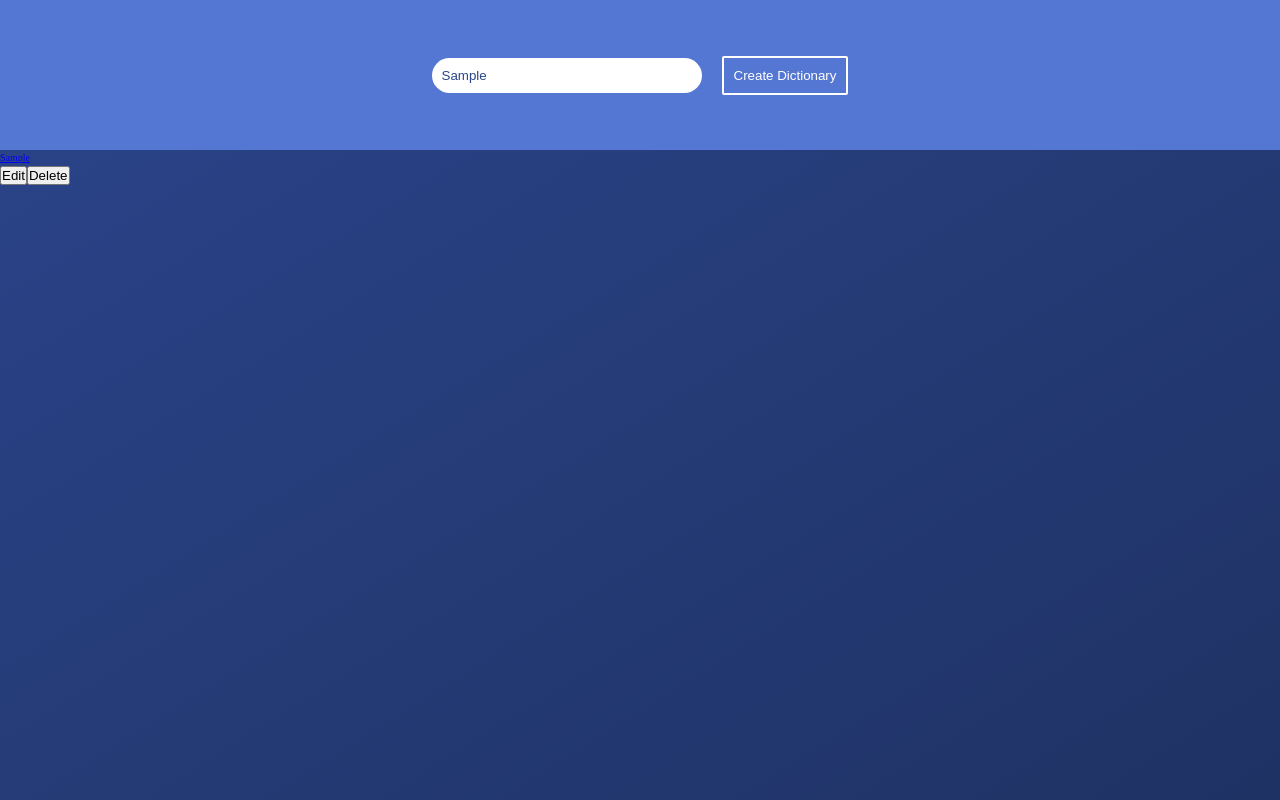
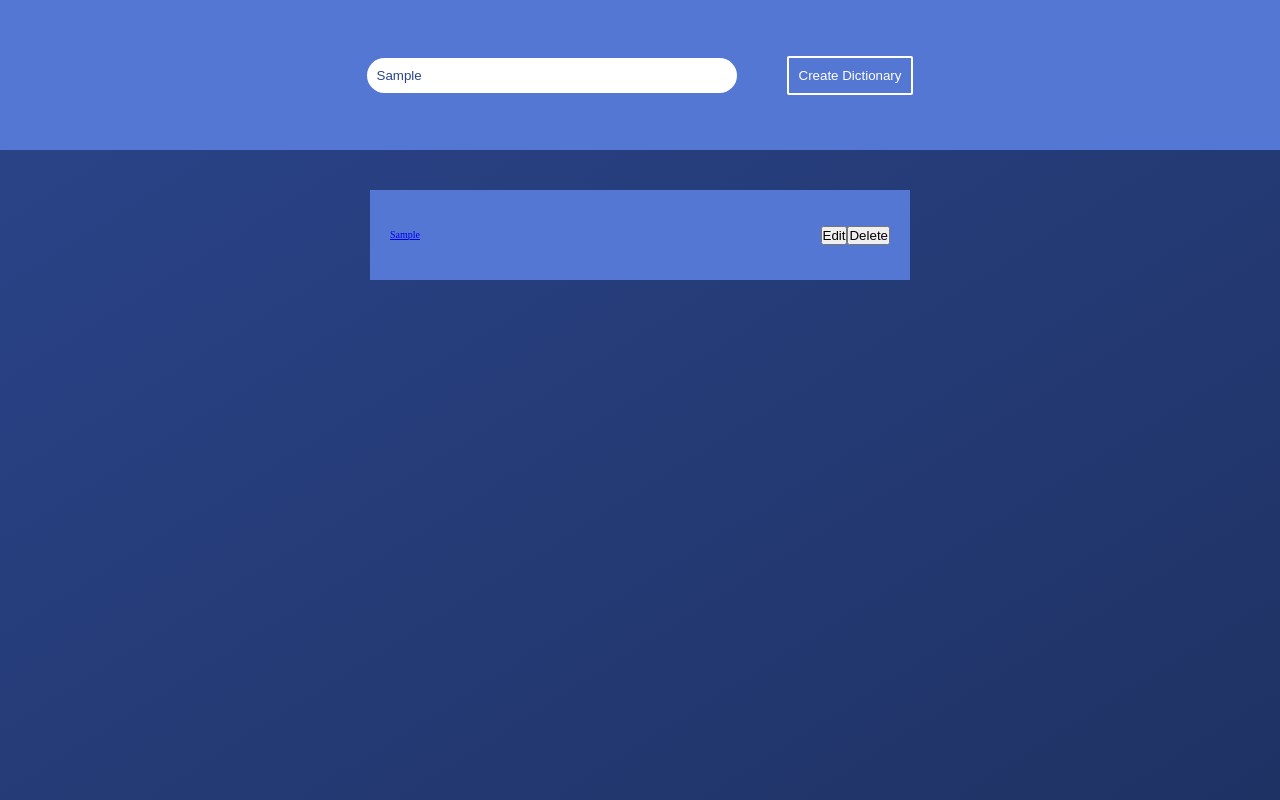
Before and after one commit to HenriqueFadoni/dictionary, a React (Create React App) app: page / in a window 1280 px wide. Both pictures are taken after typing "Sample" into the empty fields and a click on the button "Create Dictionary". Built offline with nearby package versions, Linux system fonts and the light colour scheme.

Commit message:
Styling list of contents

```diff
--- a/src/pages/HomePage/DictionaryList/Dictionary/Dictionary.js
+++ b/src/pages/HomePage/DictionaryList/Dictionary/Dictionary.js
@@ -24,7 +24,7 @@ const Dictionary = props => {
 
   // Handling What to show to the User
   return (
-    <div>
+    <div className="homepage__list--item">
       {
         isEditing
           ?
--- a/src/pages/HomePage/DictionaryList/DictionaryList.js
+++ b/src/pages/HomePage/DictionaryList/DictionaryList.js
@@ -14,7 +14,7 @@ const DictionaryList = props => {
   ));
 
   return (
-    <div>
+    <div className="homepage__list--container">
       {list}
     </div>
   );
--- a/src/sass/abstract/_variables.scss
+++ b/src/sass/abstract/_variables.scss
@@ -1,3 +1,6 @@
 $color-white: white;
+
 $color-primary: rgb(43, 69, 139);
 $color-primary-darken: darken($color-primary, 10%);
+
+$color-secondary: rgb(85, 119, 212);
--- a/src/sass/components/_buttons.scss
+++ b/src/sass/components/_buttons.scss
@@ -1,5 +1,5 @@
 .button-square {
-  margin-left: 2rem;
+  margin-left: 5rem;
   padding: 1rem;
 
   outline: none;
--- a/src/sass/components/_input.scss
+++ b/src/sass/components/_input.scss
@@ -1,5 +1,5 @@
 .input-square {
-  width: 25rem;
+  width: 35rem;
   padding: 1rem;
   color: $color-primary;
 
--- a/src/sass/pages/_homepage.scss
+++ b/src/sass/pages/_homepage.scss
@@ -1,23 +1,53 @@
 .homepage {
   &__container {
-    height: 100vh;
+    min-height: 100vh;
+
+    height: auto;
     width: 100vw;
 
     display: grid;
     grid-template-columns: 1fr;
-    grid-template-rows: 15rem 1fr;
+    grid-template-rows: 15rem auto;
   }
 
-  &__form {
+  &__form--container {
+    height: 100%;
+    width: 100%;
+
+    background-color: $color-secondary;
+
+    display: flex;
+    justify-content: center;
+    align-items: center;
+  }
+
+  &__list {
     &--container {
-      height: 100%;
-      width: 100%;
+      height: auto;
+      width: min-content;
 
-      background-color: rgb(85, 119, 212);
+      padding: 3rem;
+
+      display: grid;
+      grid-template-columns: 1fr;
+      grid-template-rows: repeat(auto-fill, 11rem);
+
+      justify-self: center;
+    }
+
+    &--item {
+      height: 5rem;
+      width: 50rem;
+
+      margin: 1rem;
+      padding: 2rem;
 
       display: flex;
-      justify-content: center;
+      flex-direction: row;
+      justify-content: space-between;
       align-items: center;
+
+      background-color: $color-secondary;
     }
   }
 }
```
